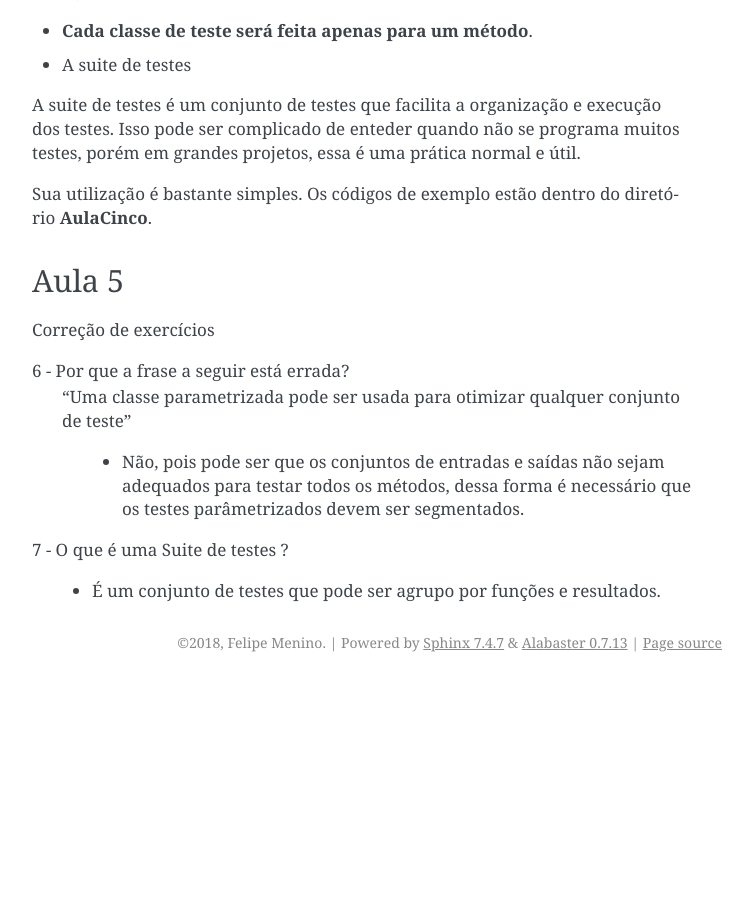
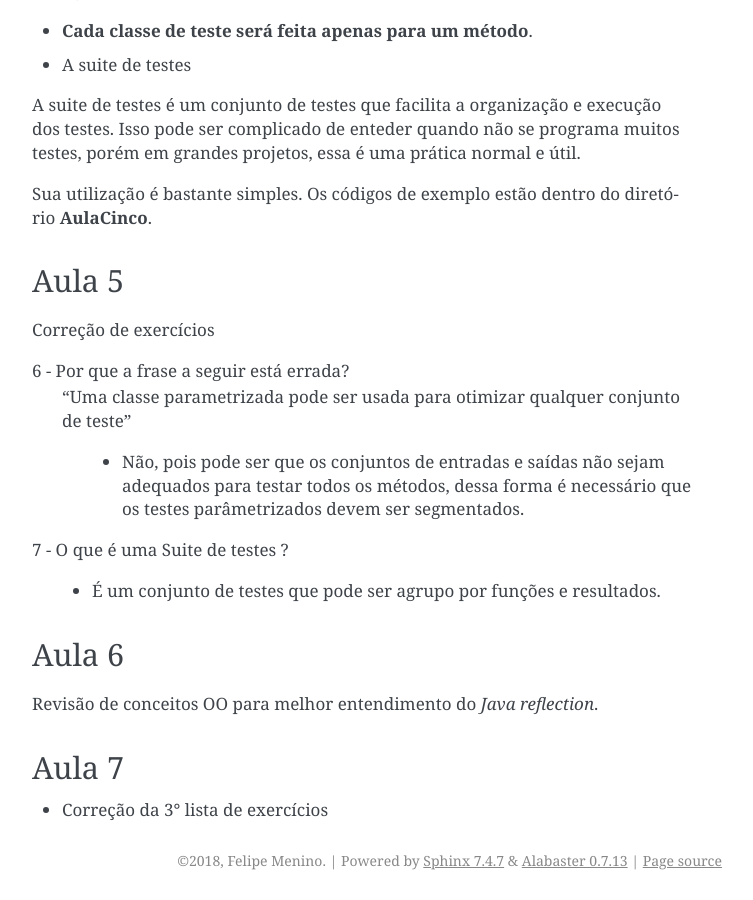
Before and after one commit to Gigers/software-test, a Sphinx documentation site: the page built from source/aulas.rst, in a window 1280 px wide and 900 px high, scrolled down 2850 px. Shown: the whole window, without its empty margins (388-1141 px from the left). Built offline with Sphinx 7.4.7, drawn with Linux system fonts in a browser that asks for light colours; before the commit the page ends 3532 px from its top, so only the background shows below that.

Commit message:
Atualização da aula 6 e 7

```diff
--- a/source/aulas.rst
+++ b/source/aulas.rst
@@ -117,3 +117,15 @@ Correção de exercícios
 7 - O que é uma Suite de testes ?
 
     - É um conjunto de testes que pode ser agrupo por funções e resultados.
+
+
+Aula 6
+---------------------------------------
+
+Revisão de conceitos OO para melhor entendimento do *Java reflection*.
+
+
+Aula 7
+---------------------------------------
+
+- Correção da 3° lista de exercícios
```
